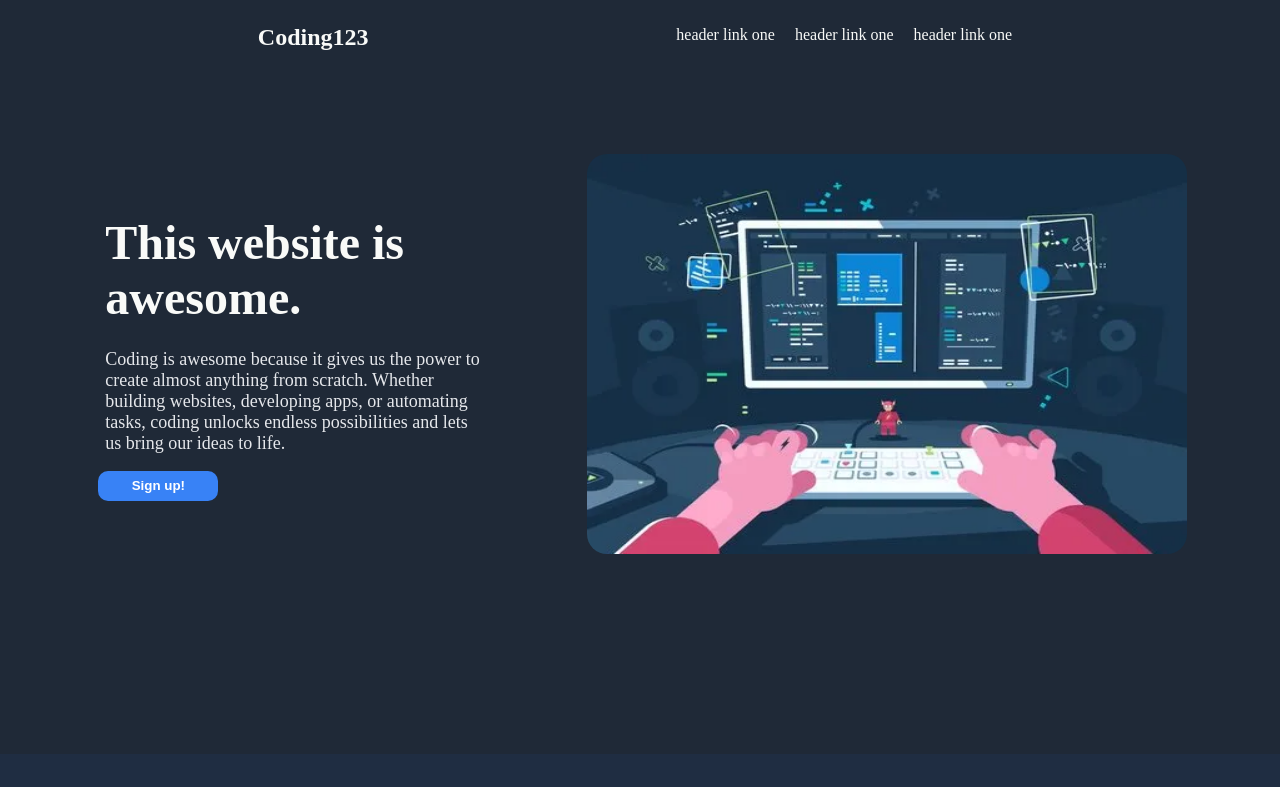
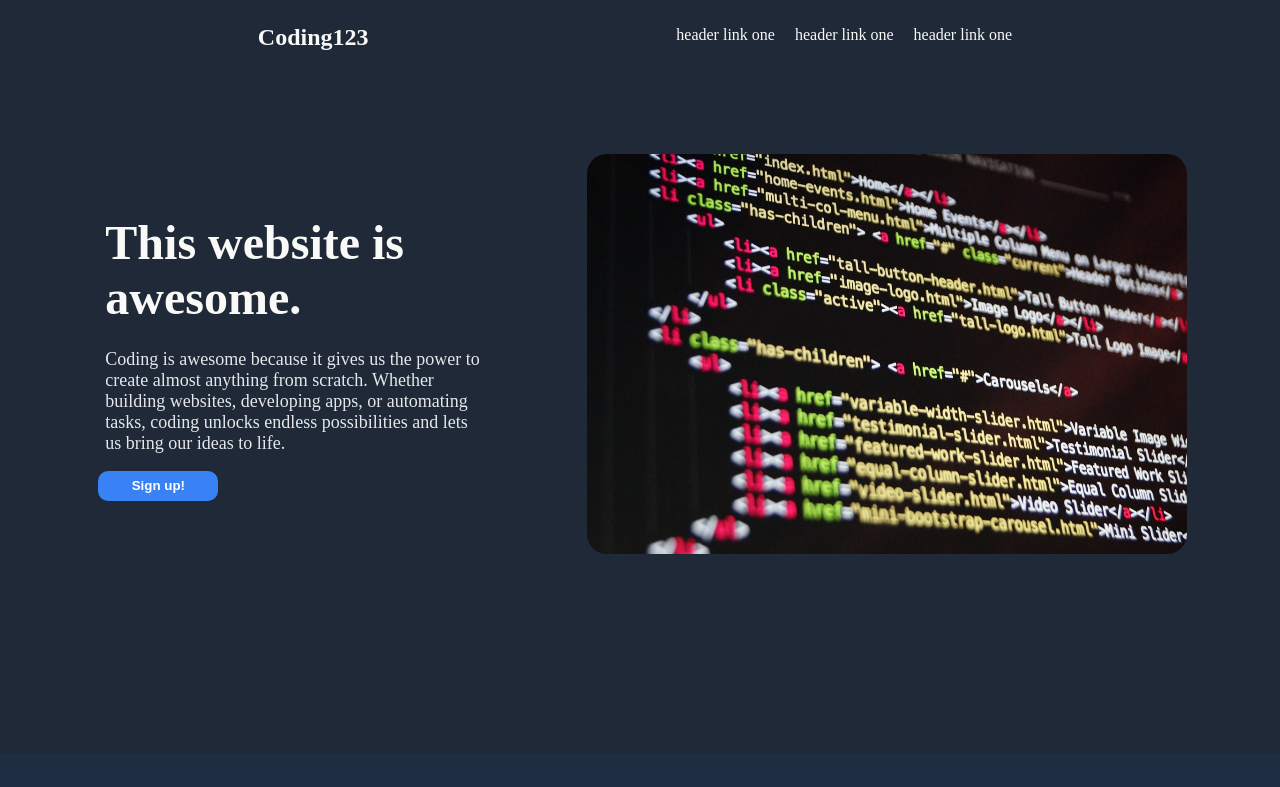
Before and after one commit to dyrrcan/htmlcssproject, a plain HTML site: page index.html in a window 1280 px wide. Shown: the top 787 px of the page. Drawn offline with Linux system fonts and the light colour scheme.

Commit message:
Update index.html

```diff
--- a/index.html
+++ b/index.html
@@ -31,7 +31,7 @@
             </div>
 
             <div class="imageholder">
-                <img src ="./images/1.jpg" alt="Dog image" style="width: 600px; height: 400px;">
+                <img src ="./images/32.jpg" alt="Dog image" style="width: 600px; height: 400px;">
 
 
             </div>
```
